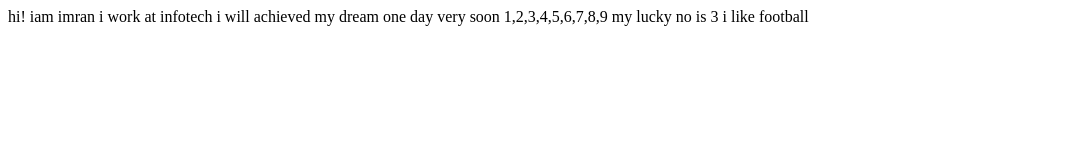
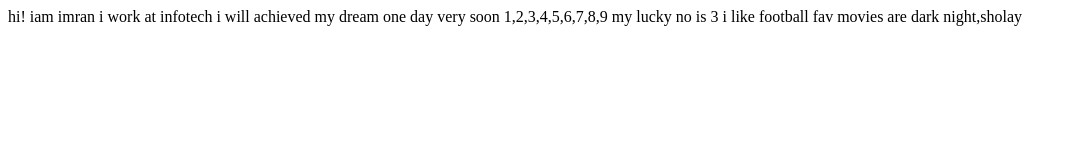
Before and after one commit to imran9007/student-name, a plain HTML site: page index.html in a window 1280 px wide. Shown: the whole page, without its empty margins (0-1076 px from the left). Drawn offline with Linux system fonts and the light colour scheme.

Commit message:
update: added fav movies list

```diff
--- a/index.html
+++ b/index.html
@@ -14,5 +14,6 @@
    1,2,3,4,5,6,7,8,9
    my lucky no is 3
    i like football
+   fav movies are dark night,sholay
 </body>
 </html>
```
